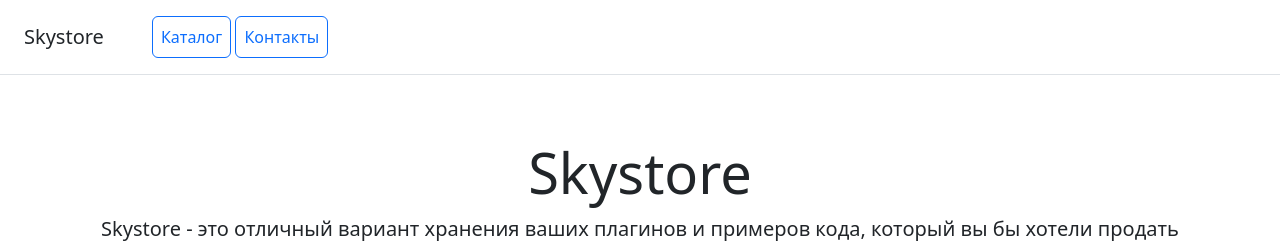
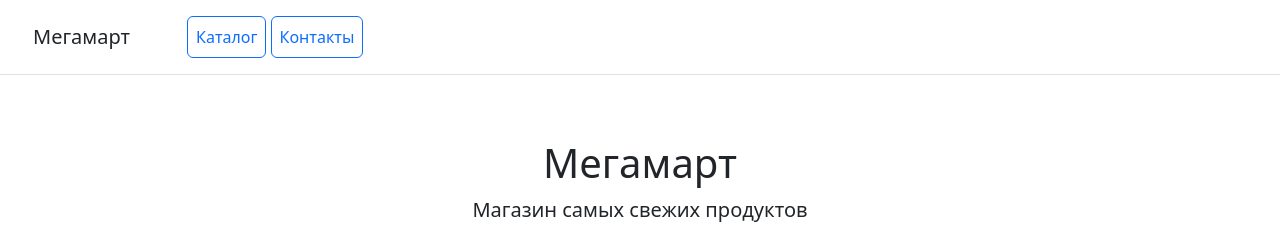
Before and after one commit to Ascon29/dz_22_online_store, a Django app: page / in a window 1280 px wide. Shown: the top 242 px of the page. Run offline with Django 5.2, Linux system fonts and the light colour scheme; data comes from the database, SQL or seed files in the repository.

Commit message:
homework 24 done

```diff
--- a/catalog/models.py
+++ b/catalog/models.py
@@ -22,7 +22,7 @@ class Product(models.Model):
         verbose_name="Описание товара", blank=True, null=True
     )
     image = models.ImageField(
-        upload_to="catalog/images/",
+        upload_to="images/",
         verbose_name="Изображение товара",
         blank=True,
         null=True,
--- /dev/null
+++ b/catalog/templates/base.html
@@ -0,0 +1,20 @@
+<!doctype html>
+<html lang="en">
+<head>
+    <meta charset="utf-8">
+    <meta name="viewport" content="width=device-width, initial-scale=1">
+    <title>{% block title %}Мегамарт{% endblock %}</title>
+    <link href="https://cdn.jsdelivr.net/npm/bootstrap@5.3.3/dist/css/bootstrap.min.css" rel="stylesheet" integrity="sha384-QWTKZyjpPEjISv5WaRU9OFeRpok6YctnYmDr5pNlyT2bRjXh0JMhjY6hW+ALEwIH" crossorigin="anonymous">
+
+</head>
+<body>
+
+{% include 'includes/inc_menu.html' %}
+
+{% block content %}{% endblock %}
+
+{% include 'includes/footer.html' %}
+
+<script src="https://cdn.jsdelivr.net/npm/bootstrap@5.3.3/dist/js/bootstrap.bundle.min.js" integrity="sha384-YvpcrYf0tY3lHB60NNkmXc5s9fDVZLESaAA55NDzOxhy9GkcIdslK1eN7N6jIeHz" crossorigin="anonymous"></script>
+</body>
+</html>
--- /dev/null
+++ b/catalog/templates/header.html
@@ -0,0 +1,6 @@
+<header>
+    <div class="pricing-header px-3 py-3 pt-md-5 pb-md-4 mx-auto text-center">
+        <h1>Мегамарт</h1>
+        <p class="lead">Магазин самых свежих продуктов</p>
+    </div>
+</header>
--- a/catalog/templates/home.html
+++ b/catalog/templates/home.html
@@ -1,79 +1,30 @@
-<!doctype html>
-<html lang="en">
-<head>
-    <meta charset="utf-8">
-    <meta name="viewport" content="width=device-width, initial-scale=1">
-    <title>Skystore</title>
-    <link href="https://cdn.jsdelivr.net/npm/bootstrap@5.3.3/dist/css/bootstrap.min.css" rel="stylesheet" integrity="sha384-QWTKZyjpPEjISv5WaRU9OFeRpok6YctnYmDr5pNlyT2bRjXh0JMhjY6hW+ALEwIH" crossorigin="anonymous">
+{% extends 'base.html' %}
+{% load my_tags %}
+{% block content %}
 
-</head>
-<body>
-<div class="d-flex flex-column flex-md-row align-items-center p-3 px-md-4 mb-3 bg-white border-bottom box-shadow">
-    <h5 class="my-0 mr-md-auto font-weight-normal">Skystore</h5>
-    <nav class="ms-5">
-        <a class="p-2 btn btn-outline-primary" href="/">Каталог</a>
-        <a class="p-2 btn btn-outline-primary" href="/contacts/">Контакты</a>
-    </nav>
-</div>
-
-<div class="pricing-header px-3 py-3 pt-md-5 pb-md-4 mx-auto text-center">
-    <h1 class="display-4">Skystore</h1>
-    <p class="lead">Skystore - это отличный вариант хранения ваших плагинов и примеров кода, который вы бы хотели
-        продать</p>
-</div>
+{% include 'header.html' %}
 
 <div class="container">
     <div class="row text-center">
+        {% for product in products %}
         <div class="col-3">
             <div class="card mb-4 box-shadow">
                 <div class="card-header">
-                    <h4 class="my-0 font-weight-normal">Удобный сервис рассылок</h4>
+                    <h4 class="my-0 font-weight-normal">{{ product.name }}</h4>
                 </div>
                 <div class="card-body">
-                    <h1 class="card-title pricing-card-title">$ 140</h1>
+                    <img src="{{ product.image | media_filter }}" width="100%">
+                    <h1 class="card-title pricing-card-title">{{ product.price }} Р</h1>
                     <ul class="list-unstyled mt-3 mb-4 text-start m-3">
-                        <li>- Неограниченная лицензия</li>
-                        <li>- Поддержка</li>
-                        <li>- Установка на сервер</li>
-                        <li>- Получение обновлений</li>
+                        <li>- {{ product.category }}</li>
+                        <li>- {{ product.description|truncatechars:100 }}</li>
                     </ul>
+                    <a class="btn btn-lg btn-block btn-outline-primary" href="{% url 'catalog:product_info' product.pk %}">Инофрмация</a>
                     <button type="button" class="btn btn-lg btn-block btn-outline-primary">Купить</button>
                 </div>
             </div>
         </div>
+        {% endfor %}
     </div>
-
-    <footer class="pt-4 my-md-5 pt-md-5 border-top">
-        <div class="row">
-            <div class="col-12 col-md">
-                SkyStore
-                <small class="d-block mb-3 text-muted">&copy; 2023</small>
-            </div>
-            <div class="col-6 col-md">
-                <h5>Категории</h5>
-                <ul class="list-unstyled text-small">
-                    <li><a class="text-muted" href="#">Рассылки</a></li>
-                    <li><a class="text-muted" href="#">Телеграм боты</a></li>
-                    <li><a class="text-muted" href="#">Полезные утилиты</a></li>
-                    <li><a class="text-muted" href="#">Веб-приложения</a></li>
-                    <li><a class="text-muted" href="#">Микросервисы</a></li>
-                </ul>
-            </div>
-            <div class="col-6 col-md">
-                <h5>Дополнительно</h5>
-                <ul class="list-unstyled text-small">
-                    <li><a class="text-muted" href="#">Мы пишем</a></li>
-                </ul>
-            </div>
-            <div class="col-6 col-md">
-                <h5>О нас</h5>
-                <ul class="list-unstyled text-small">
-                    <li><a class="text-muted" href="/contacts/">Контакты</a></li>
-                </ul>
-            </div>
-        </div>
-    </footer>
 </div>
-<script src="https://cdn.jsdelivr.net/npm/bootstrap@5.3.3/dist/js/bootstrap.bundle.min.js" integrity="sha384-YvpcrYf0tY3lHB60NNkmXc5s9fDVZLESaAA55NDzOxhy9GkcIdslK1eN7N6jIeHz" crossorigin="anonymous"></script>
-</body>
-</html>
+{% endblock %}
--- /dev/null
+++ b/catalog/templates/includes/footer.html
@@ -0,0 +1,30 @@
+<footer class="pt-4 my-md-5 pt-md-5 border-top">
+        <div class="row">
+            <div class="col-12 col-md">
+                Мегамарт
+                <small class="d-block mb-3 text-muted">&copy; 2023</small>
+            </div>
+            <div class="col-6 col-md">
+                <h5>Категории</h5>
+                <ul class="list-unstyled text-small">
+                    <li><a class="text-muted" href="#">Рассылки</a></li>
+                    <li><a class="text-muted" href="#">Телеграм боты</a></li>
+                    <li><a class="text-muted" href="#">Полезные утилиты</a></li>
+                    <li><a class="text-muted" href="#">Веб-приложения</a></li>
+                    <li><a class="text-muted" href="#">Микросервисы</a></li>
+                </ul>
+            </div>
+            <div class="col-6 col-md">
+                <h5>Дополнительно</h5>
+                <ul class="list-unstyled text-small">
+                    <li><a class="text-muted" href="#">Мы пишем</a></li>
+                </ul>
+            </div>
+            <div class="col-6 col-md">
+                <h5>О нас</h5>
+                <ul class="list-unstyled text-small">
+                    <li><a class="text-muted" href="/contacts/">Контакты</a></li>
+                </ul>
+            </div>
+        </div>
+    </footer>
--- /dev/null
+++ b/catalog/templates/includes/inc_menu.html
@@ -0,0 +1,9 @@
+<div class="d-flex flex-column flex-md-row align-items-center p-3 px-md-4 mb-3 bg-white border-bottom box-shadow">
+    <a class="p-2 btn" href="/">
+    <h5 class="my-0 mr-md-auto font-weight-normal">Мегамарт</h5>
+    </a>
+    <nav class="ms-5">
+        <a class="p-2 btn btn-outline-primary" href="/">Каталог</a>
+        <a class="p-2 btn btn-outline-primary" href="{% url 'catalog:contacts' %}">Контакты</a>
+    </nav>
+</div>
--- /dev/null
+++ b/catalog/templatetags/my_tags.py
@@ -0,0 +1,10 @@
+from django import template
+
+register = template.Library()
+
+
+@register.filter()
+def media_filter(path):
+    if path:
+        return f"/media/{path}"
+    return "#"
--- a/catalog/urls.py
+++ b/catalog/urls.py
@@ -1,10 +1,11 @@
 from django.urls import path
 from catalog.apps import CatalogConfig
-from catalog.views import home, contacts
+from catalog.views import home, contacts, product_info
 
 app_name = CatalogConfig.name
 
 urlpatterns = [
     path("", home, name="home"),
     path("contacts/", contacts, name="contacts"),
+    path("product_info/<int:pk>", product_info, name="product_info"),
 ]
--- a/catalog/views.py
+++ b/catalog/views.py
@@ -1,9 +1,13 @@
-from django.shortcuts import render
+from django.shortcuts import render, get_object_or_404
 from django.http import HttpResponse
+
+from catalog.models import Product
 
 
 def home(request):
-    return render(request, "home.html")
+    products = Product.objects.all()
+    context = {"products": products}
+    return render(request, "home.html", context)
 
 
 def contacts(request):
@@ -13,3 +17,9 @@ def contacts(request):
         message = request.POST.get("message")
         return HttpResponse(f"Спасибо, {name}, сообщение отправлено.")
     return render(request, "contacts.html")
+
+
+def product_info(request, pk):
+    product = get_object_or_404(Product, pk=pk)
+    context = {"product": product}
+    return render(request, "product_info.html", context)
--- a/config/urls.py
+++ b/config/urls.py
@@ -6,4 +6,7 @@ from django.urls import path, include
 urlpatterns = [
     path("admin/", admin.site.urls),
     path("", include("catalog.urls", namespace="catalog")),
-] + static(settings.MEDIA_URL, document_root=settings.MEDIA_ROOT)
+]
+if settings.DEBUG:
+
+    urlpatterns += static(settings.MEDIA_URL, document_root=settings.MEDIA_ROOT)
```
Also changed, not shown: catalog/templates/contacts.html (+6 -52 lines), catalog/templates/product_info.html (added, +19 -0 lines), README.md, media/images/cucumber.jpeg (added), media/images/dragonfruit.jpg (added), media/images/mango.jpg (added).
